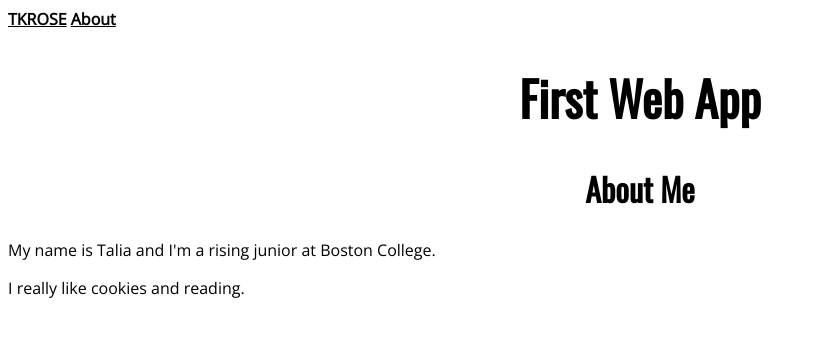
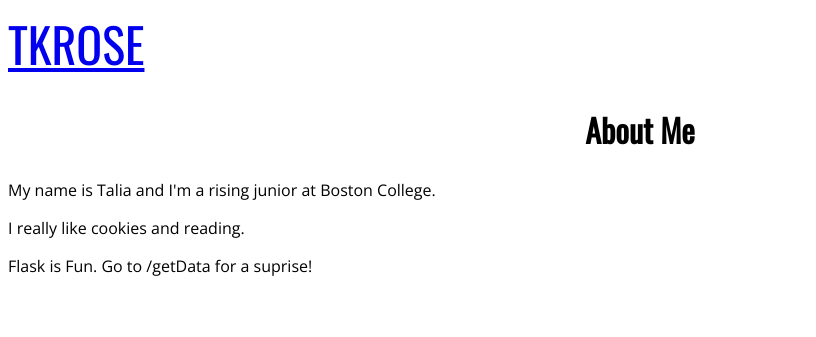
Before and after one commit to tkrose/dotMe, a Flask app: page /about in a window 1280 px wide. Shown: the top 337 px of the page, without its empty margins (0-816 px from the left). Run offline with Flask 2, Linux system fonts and the light colour scheme.

Commit message:
I hate CSS

```diff
--- a/static/css/template.css
+++ b/static/css/template.css
@@ -14,6 +14,10 @@ body {
 	font-family: "Open Sans"
 }
 
-a {
-	color: black
+.logo {
+	margin-left: auto;
+	margin-right: auto;
+	text-align: center;
+	font-size: 300%;
+	font-family: "Oswald"
 }
--- a/templates/about.html
+++ b/templates/about.html
@@ -12,6 +12,7 @@
 		<h2> About Me </h2>
 		<p> My name is Talia and I'm a rising junior at Boston College. </p>
 		<p> I really like cookies and reading.</p>
+		<p> Flask is Fun. Go to /getData for a suprise!</p>
 	</body>
 </html>
 {% endblock %}
--- a/templates/template.html
+++ b/templates/template.html
@@ -12,11 +12,9 @@
  <body>
     <header>
       <div class="container">
-        <strong><nav>
-          <a class="menu" href="{{ url_for('home') }}">TKROSE</a>
-          <a href="{{ url_for('about') }}">About</a>
-        </nav></strong>
-        <h1 class="logo">First Web App</h1>
+        <nav>
+          <a class="logo" href="{{ url_for('home') }}">TKROSE</a>
+        </nav>
       </div>
     </header>
 
```
Also changed, not shown: templates/home.html (+15 -7 lines).
